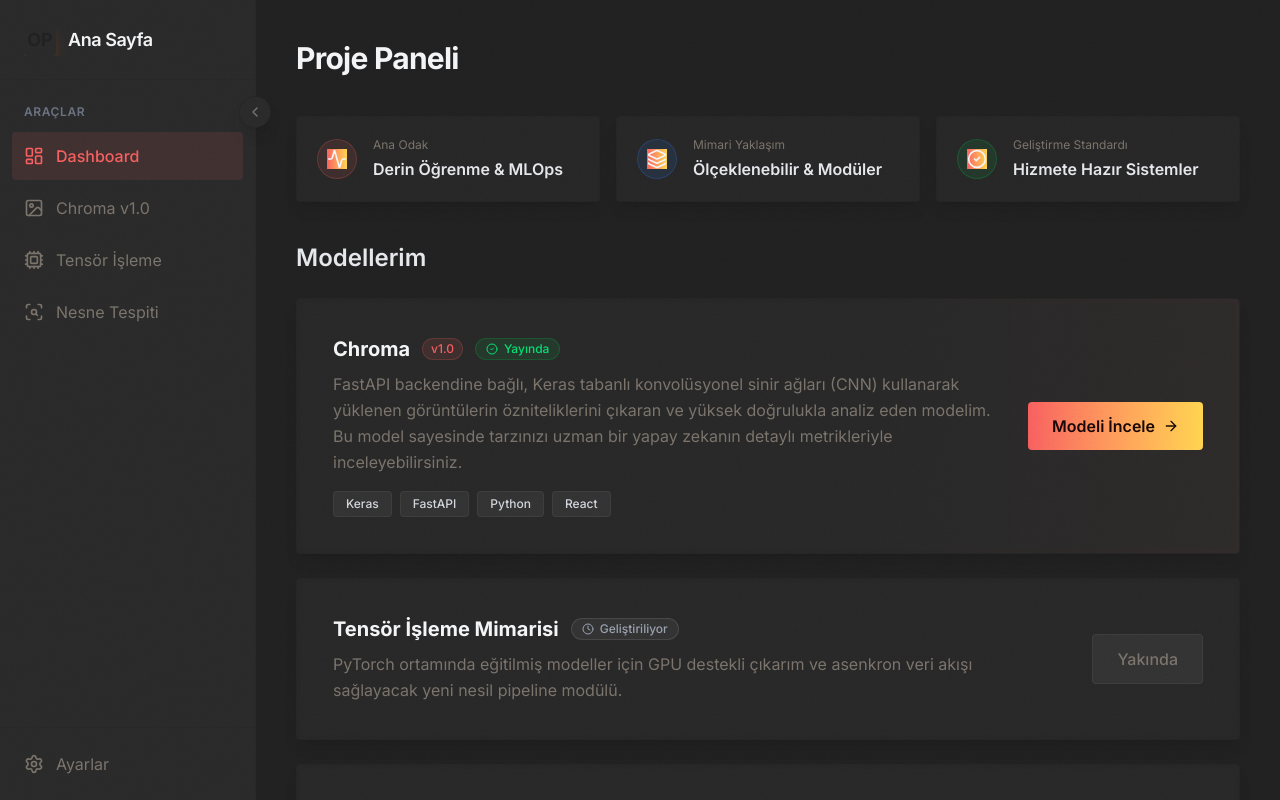
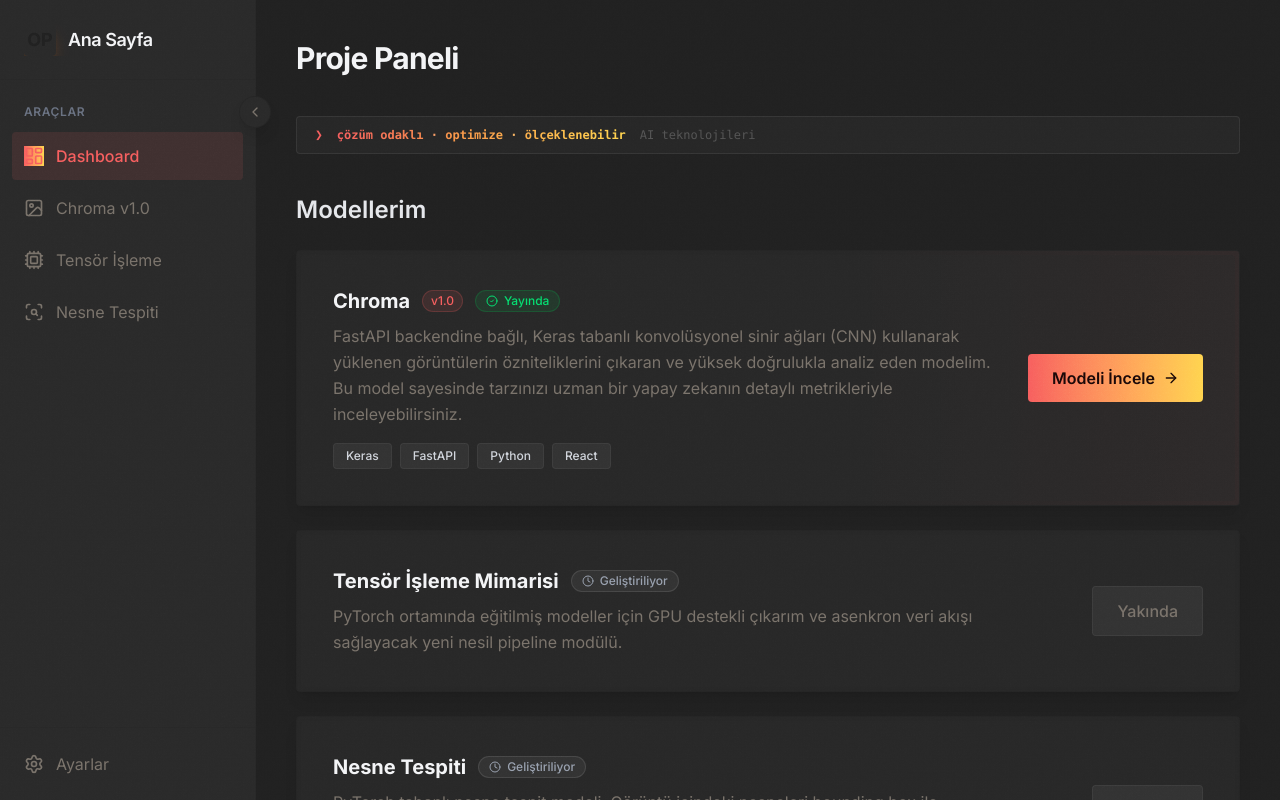
Before and after one commit to omerfarukpirhasanoglu/pirhasanoglu.com, a Next.js app: page /dashboard in a window 1280 px wide. Built offline with nearby package versions, Linux system fonts and the light colour scheme.

Commit message:
dashboard/navbar added

```diff
--- a/src/app/dashboard/page.tsx
+++ b/src/app/dashboard/page.tsx
@@ -1,9 +1,8 @@
 import Link from "next/link";
 import {
-  Activity,
   ArrowRight,
   CheckCircle2,
-  Clock, Layers,
+  Clock,
 } from "lucide-react";
 
 export default function DashboardPage() {
@@ -16,37 +15,25 @@ export default function DashboardPage() {
           <h1 className="text-3xl font-bold tracking-tight text-gray-100 mb-2">Proje Paneli</h1>
         </div>
 
-        {/* Vizyon ve Odak Grid'i */}
-        <div className="grid grid-cols-1 md:grid-cols-3 gap-4">
-          <div className="glass-panel p-5 rounded-sm flex items-center gap-4 border border-white/5 bg-surface/30">
-            <div className="w-10 h-10 rounded-full bg-accent/10 flex items-center justify-center border border-accent/20">
-              <Activity className="w-5 h-5 bg-linear-to-r from-accent to-[#ffd44f]" />
-            </div>
-            <div>
-              <p className="text-xs text-textMuted mb-1">Ana Odak</p>
-              <p className="font-semibold text-gray-200">Derin Öğrenme & MLOps</p>
-            </div>
-          </div>
-
-          <div className="glass-panel p-5 rounded-sm flex items-center gap-4 border border-white/5 bg-surface/30">
-            <div className="w-10 h-10 rounded-full bg-blue-500/10 flex items-center justify-center border border-blue-500/20">
-              <Layers className="w-5 h-5 bg-linear-to-r from-accent to-[#ffd44f]" />
-            </div>
-            <div>
-              <p className="text-xs text-textMuted mb-1">Mimari Yaklaşım</p>
-              <p className="font-semibold text-gray-200">Ölçeklenebilir & Modüler</p>
-            </div>
-          </div>
-
-          <div className="glass-panel p-5 rounded-sm flex items-center gap-4 border border-white/5 bg-surface/30">
-            <div className="w-10 h-10 rounded-full bg-green-500/10 flex items-center justify-center border border-green-500/20">
-              <CheckCircle2 className="w-5 h-5 bg-linear-to-r from-accent to-[#ffd44f]" />
-            </div>
-            <div>
-              <p className="text-xs text-textMuted mb-1">Geliştirme Standardı</p>
-              <p className="font-semibold text-gray-200">Hizmete Hazır Sistemler</p>
-            </div>
-          </div>
+        {/* Vision Bar */}
+        <div className="inline-flex items-center gap-0 px-4.5 h-9.5 bg-white/3 border border-white/[0.07] rounded-sm whitespace-nowrap overflow-hidden">
+          <span className="text-accent font-mono text-[13px] mr-3.5">❯</span>
+          <span
+            className="text-[12px] font-semibold font-mono"
+            style={{
+              background: "linear-gradient(90deg, #f75f5f 0%, #f9964a 40%, #ffd44f 100%)",
+              WebkitBackgroundClip: "text",
+              WebkitTextFillColor: "transparent",
+              backgroundClip: "text",
+            }}
+          >
+            çözüm odaklı
+            <span style={{ WebkitTextFillColor: "rgba(255,255,255,0.15)", background: "none" }}> · </span>
+            optimize
+            <span style={{ WebkitTextFillColor: "rgba(255,255,255,0.15)", background: "none" }}> · </span>
+            ölçeklenebilir
+          </span>
+          <span className="text-[12px] text-[#555] font-mono ml-3.5">AI teknolojileri</span>
         </div>
       </div>
 
--- a/src/app/dashboard/settings/page.tsx
+++ b/src/app/dashboard/settings/page.tsx
@@ -68,7 +68,7 @@ export default function SettingsPage() {
       {/* Başlık */}
       <div>
         <h1 className="text-3xl font-bold tracking-tight text-gray-100 flex items-center gap-3 mb-2">
-          <SettingsIcon className="w-8 h-8 bg-linear-to-r from-accent to-[#ffd44f]" />
+          <SettingsIcon className="w-8 h-8 text-accent" />
           Ayarlar
         </h1>
         <p className="text-textMuted">
@@ -101,7 +101,7 @@ export default function SettingsPage() {
                 }`}
               >
                 <div className="flex justify-between items-center mb-2">
-                  <h3 className={`font-semibold ${threshold === option.value ? "bg-linear-to-r from-accent to-[#ffd44f]" : "text-gray-200"}`}>
+                  <h3 className={`font-semibold ${threshold === option.value ? "text-accent" : "text-gray-200"}`}>
                     {option.label}
                   </h3>
                   {threshold === option.value && (
--- a/src/components/layout/Sidebar.tsx
+++ b/src/components/layout/Sidebar.tsx
@@ -40,7 +40,7 @@ function NavItem({ item, isCollapsed, pathname }: NavItemProps) {
         }`}
       title={isCollapsed ? item.name : ""}
     >
-      <Icon className={`w-5 h-5 shrink-0 ${isActive ? " text-accent" : "group-hover:text-stone-00"}`} />
+      <Icon className={`w-5 h-5 shrink-0 ${isActive ? "bg-linear-to-r from-accent to-[#ffd44f]" : "group-hover:text-stone-00"}`} />
 
       <span className={`overflow-hidden whitespace-nowrap transition-all duration-300 soft-ease
         ${isCollapsed ? "w-0 opacity-0" : "w-auto opacity-100"}`}>
```
